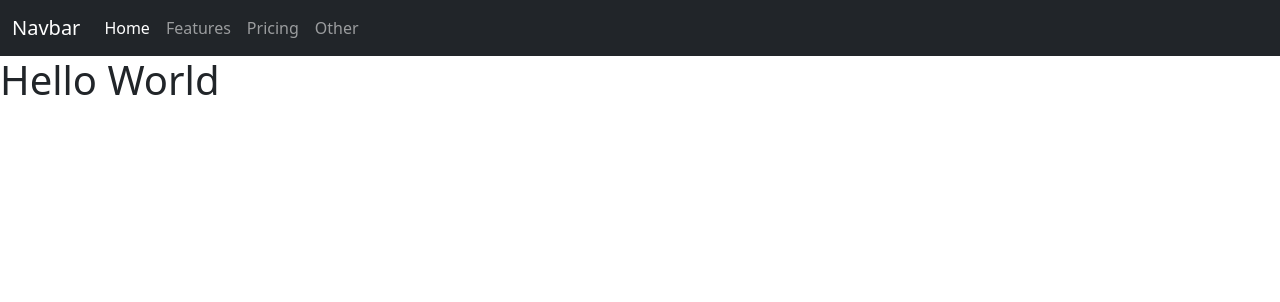
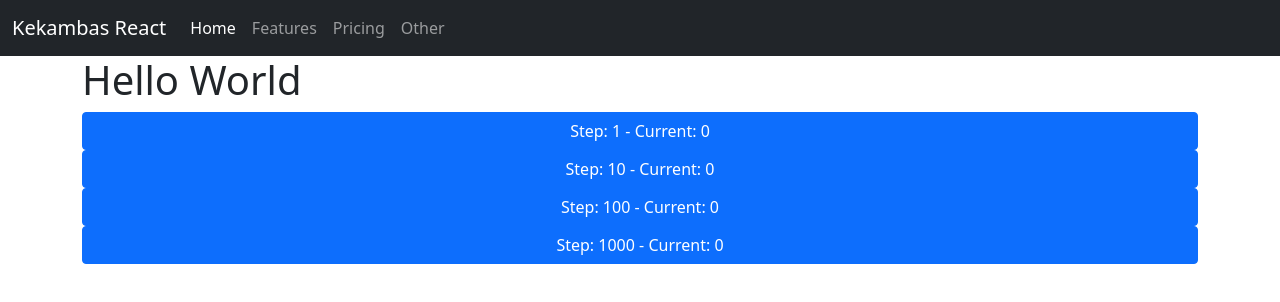
Before and after one commit to bstanton773/kekambas-91_react_intro, a React (Create React App) app: page / in a window 1280 px wide. Shown: the top 302 px of the page. Built offline with nearby package versions, Linux system fonts and the light colour scheme.

Commit message:
Add buttons for State and Props

```diff
--- a/src/App.js
+++ b/src/App.js
@@ -1,3 +1,4 @@
+import Button from './components/Button';
 import Nav from './components/Nav';
 
 
@@ -5,8 +6,14 @@ function App(props) {
   console.log('Hello this function is running!')
   return (
     <div id="fromApp">
-        <Nav />
-        <h1>Hello World</h1>
+        <Nav brand="Kekambas React"/>
+        <div className='container'>
+          <h1>Hello World</h1>
+          <Button step={1} />
+          <Button step={10} />
+          <Button step={100} />
+          <Button step={1000} />
+        </div>
     </div>
     );
 }
--- /dev/null
+++ b/src/components/Button.js
@@ -0,0 +1,8 @@
+import React, { useState } from 'react';
+
+export default function Button(props) {
+    const [count, setCount] = useState(0)
+    return (
+        <button className='btn btn-primary w-100' onClick={() => setCount(count + props.step)}>Step: {props.step} - Current: {count} </button>
+    )
+}
--- a/src/components/Nav.js
+++ b/src/components/Nav.js
@@ -1,11 +1,11 @@
 import React from 'react'
 
 export default function Nav(props) {
-    console.log('Hello this is the nav function')
+    console.log(props)
     return (
         <nav className="navbar navbar-expand-lg navbar-dark bg-dark">
             <div className="container-fluid">
-                <a className="navbar-brand" href="/">Navbar</a>
+                <a className="navbar-brand" href="/">{props.brand}</a>
                 <button className="navbar-toggler" type="button" data-bs-toggle="collapse" data-bs-target="#navbarNavAltMarkup" aria-controls="navbarNavAltMarkup" aria-expanded="false" aria-label="Toggle navigation">
                 <span className="navbar-toggler-icon"></span>
                 </button>
```
